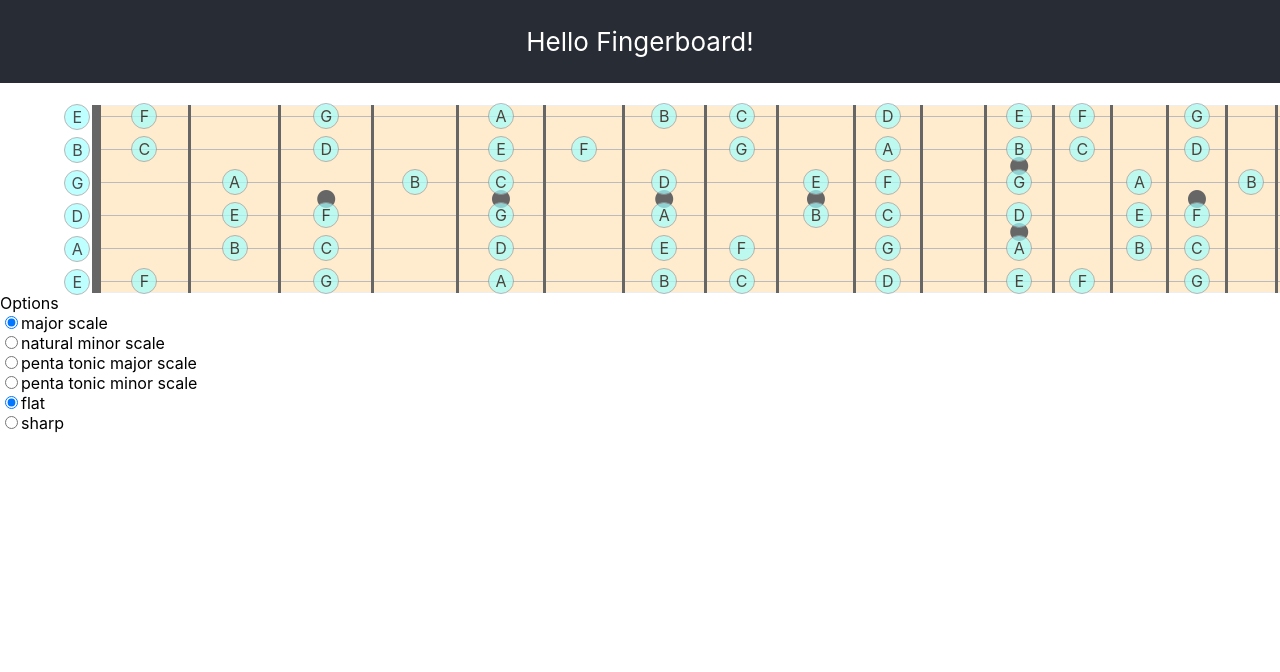
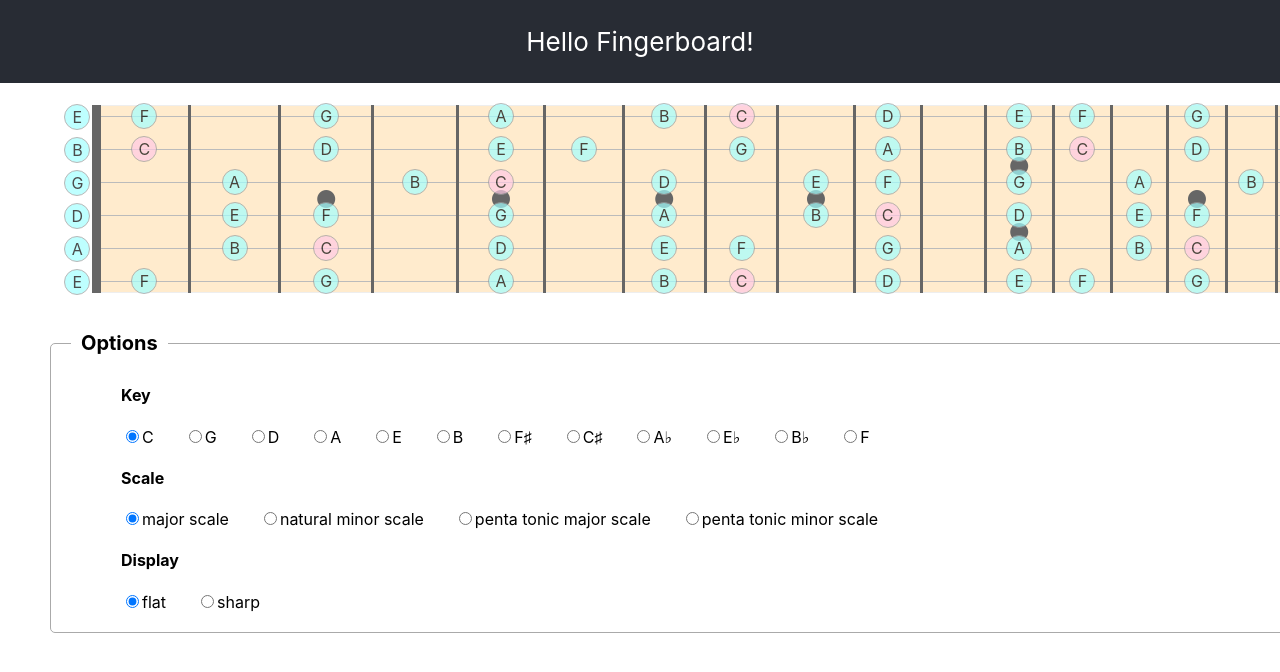
Before and after one commit to denki2019/scale, a React (Create React App) app: page / in a window 1280 px wide. Shown: the top 672 px of the page. Built offline with nearby package versions, Linux system fonts and the light colour scheme.

Commit message:
add options

```diff
--- /dev/null
+++ b/src/ControlPanel.css
@@ -0,0 +1,24 @@
+.optionsPanel {
+    border: 1px solid #aaa;
+    border-radius: 5px;
+    padding: 20px 70px;
+    margin: 50px;
+    position: relative;
+}
+
+.optionsPanelTitle {
+    position: absolute;
+    top: -30px;
+    left: 20px;
+    background-color: #fff;
+    font-size: 20px;
+    padding: 0 10px;
+}
+
+.optionGroup {
+    display: flex;
+}
+
+.optionItem {
+    margin-right: 30px;
+}
--- a/src/ControlPanel.js
+++ b/src/ControlPanel.js
@@ -1,50 +1,118 @@
 import React, { useState } from "react";
 import FingerBoard from './FingerBoard';
+import './ControlPanel.css';
 import {notes} from './config.js';
 import {scales} from './config.js';
 
 const ControlPanel = () => {
-  const [scaleType, setScaleType] = useState('0');
-  const [noteType, setNoteType] = useState('0');
+  const [scaleType, setScaleType] = useState(0);
+  const [noteType, setNoteType] = useState(0);
+  const [key, setKey] = useState(0);
 
   const handleScaleTypeChange = (event) => {
-    setScaleType(() => event.target.value);
+    setScaleType(() => Number(event.target.value));
   }
 
   const handleNoteTypeChange = (event) => {
-    setNoteType(() => event.target.value);
+    setNoteType(() => Number(event.target.value));
   }
 
-  const scale = _getScale(notes[noteType], scales[scaleType]);
+  const handleKeyChange = (event) => {
+    setKey(() => Number(event.target.value));
+  }
+
+  const scaleArr = _changeKey(scales[scaleType], key);
+  const scale = _getScale(notes[noteType], scaleArr);
 
   return (
     <div>
-      <FingerBoard scale={scale} />
-      <div>Options</div>
-      <div>
-        <input type="radio" id="major" name="scale-type" value="0" checked={scaleType==='0'} onChange={handleScaleTypeChange}></input>
+      <FingerBoard scale={scale} root={notes[noteType][key * 7 % 12]} />
+      <div className="optionsPanel">
+        <h2 className="optionsPanelTitle">Options</h2>
+
+        <h4>Key</h4>
+        <div className="optionGroup">
+          <div className="optionItem">
+            <input type="radio" id="c" name="key" value="0" checked={key===0} onChange={handleKeyChange}></input>
+            <label htmlFor="c">C</label>
+          </div>
+          <div className="optionItem">
+            <input type="radio" id="g" name="key" value="1" checked={key===1} onChange={handleKeyChange}></input>
+            <label htmlFor="g">G</label>
+          </div>
+          <div className="optionItem">
+            <input type="radio" id="d" name="key" value="2" checked={key===2} onChange={handleKeyChange}></input>
+            <label htmlFor="d">D</label>
+          </div>
+          <div className="optionItem">
+            <input type="radio" id="a" name="key" value="3" checked={key===3} onChange={handleKeyChange}></input>
+            <label htmlFor="a">A</label>
+          </div>
+          <div className="optionItem">
+            <input type="radio" id="e" name="key" value="4" checked={key===4} onChange={handleKeyChange}></input>
+            <label htmlFor="e">E</label>
+          </div>
+          <div className="optionItem">
+            <input type="radio" id="b" name="key" value="5" checked={key===5} onChange={handleKeyChange}></input>
+            <label htmlFor="b">B</label>
+          </div>
+          <div className="optionItem">
+            <input type="radio" id="f_sharp" name="key" value="6" checked={key===6} onChange={handleKeyChange}></input>
+            <label htmlFor="f_sharp">F♯</label>
+          </div>
+          <div className="optionItem">
+            <input type="radio" id="c_sharp" name="key" value="7" checked={key===7} onChange={handleKeyChange}></input>
+            <label htmlFor="c_sharp">C♯</label>
+          </div>
+          <div className="optionItem">
+            <input type="radio" id="a_flat" name="key" value="8" checked={key===8} onChange={handleKeyChange}></input>
+            <label htmlFor="a_flat">A♭</label>
+          </div>
+          <div className="optionItem">
+            <input type="radio" id="e_flat" name="key" value="9" checked={key===9} onChange={handleKeyChange}></input>
+            <label htmlFor="e_flat">E♭</label>
+          </div>
+          <div className="optionItem">
+            <input type="radio" id="b_flat" name="key" value="10" checked={key===10} onChange={handleKeyChange}></input>
+            <label htmlFor="b_flat">B♭</label>
+          </div>
+          <div className="optionItem">
+            <input type="radio" id="f" name="key" value="11" checked={key===11} onChange={handleKeyChange}></input>
+            <label htmlFor="f">F</label>
+          </div>
+        </div>
+
+        <h4>Scale</h4>
+        <div className="optionGroup">
+          <div className="optionItem">
+            <input type="radio" id="major" name="scale-type" value="0" checked={scaleType===0} onChange={handleScaleTypeChange}></input>
             <label htmlFor="major">major scale</label>
           </div>
-      <div>
-        <input type="radio" id="minor" name="scale-type" value="1" checked={scaleType==='1'} onChange={handleScaleTypeChange}></input>
+          <div className="optionItem">
+            <input type="radio" id="minor" name="scale-type" value="1" checked={scaleType===1} onChange={handleScaleTypeChange}></input>
             <label htmlFor="minor">natural minor scale</label>
           </div>
-      <div>
-        <input type="radio" id="penta_major" name="scale-type" value="2" checked={scaleType==='2'} onChange={handleScaleTypeChange}></input>
+          <div className="optionItem">
+            <input type="radio" id="penta_major" name="scale-type" value="2" checked={scaleType===2} onChange={handleScaleTypeChange}></input>
             <label htmlFor="penta_major">penta tonic major scale</label>
           </div>
-      <div>
-        <input type="radio" id="penta_minor" name="scale-type" value="3" checked={scaleType==='3'} onChange={handleScaleTypeChange}></input>
+          <div className="optionItem">
+            <input type="radio" id="penta_minor" name="scale-type" value="3" checked={scaleType===3} onChange={handleScaleTypeChange}></input>
             <label htmlFor="penta_minor">penta tonic minor scale</label>
           </div>
+        </div>
 
-      <div>
-        <input type="radio" id="flat" name="note-type" value="0" checked={noteType==='0'} onChange={handleNoteTypeChange}></input>
+        <h4>Display</h4>
+        <div className="optionGroup">
+          <div className="optionItem">
+            <input type="radio" id="flat" name="note-type" value="0" checked={noteType===0} onChange={handleNoteTypeChange}></input>
             <label htmlFor="flat">flat</label>
           </div>
-      <div>
-        <input type="radio" id="sharp" name="note-type" value="1" checked={noteType==='1'} onChange={handleNoteTypeChange}></input>
+          <div className="optionItem">
+            <input type="radio" id="sharp" name="note-type" value="1" checked={noteType===1} onChange={handleNoteTypeChange}></input>
             <label htmlFor="sharp">sharp</label>
+          </div>
+        </div>
       </div>
     </div>
   );
@@ -64,4 +132,15 @@ const _getScale = (notes, scaleArr) => {
   return scale;
 }
 
+const _changeKey = (scaleArr, key) => {
+  let offset = key * 5 % 12;
+  let arr = [];
+  for (let i = 0; i < scaleArr.length; i++) {
+    offset = offset === scaleArr.length ? 0 : offset;
+    arr.push(scaleArr[offset]);
+    offset++;
+  }
+  return arr;
+}
+
 export default ControlPanel;
--- a/src/FingerBoard.css
+++ b/src/FingerBoard.css
@@ -46,7 +46,7 @@ td span {
     cursor: pointer;
 }
 
-td span.half {
+td span.root {
     background-color:rgb(255, 202, 228);
 }
 
--- a/src/FingerBoard.js
+++ b/src/FingerBoard.js
@@ -5,7 +5,7 @@ import {frets} from './config.js';
 
 const FingerBoard = (props) => {
   const positionArray = _getPositionArray(props.scale, tuning);
-  const tr = positionArray.map((string, key) => <Strings string={string} key={key} />);
+  const tr = positionArray.map((string, key) => <Strings string={string} root={props.root} key={key} />);
   const th = positionArray[0].map((item, key) => <th key={key} style={{width: 130 - key * 4 + 'px'}}></th>);
   const tr_last = positionArray[0].map((item, key) => <td key={key} ></td>);
 
--- a/src/Strings.js
+++ b/src/Strings.js
@@ -1,14 +1,14 @@
 const Strings = (props) => {
-    const string = props.string;
-    const td = string.map((scale, key) => {
+    const td = props.string.map((scale, key) => {
+        let scaleNote;
         if (scale) {
-            // if (scale === 'F' || scale === 'B') {
-            //     return <td key={key}><span className="half">{scale}</span></td>
-            // }
-            return <td key={key}><span>{scale}</span></td>
-        } else {
-            return <td key={key}></td>
+            if (scale === props.root) {
+                scaleNote = <span className="root">{scale}</span>;
+            } else {
+                scaleNote = <span>{scale}</span>;
+            }
         }
+        return <td key={key}>{scaleNote}</td>
     });
 
     return (
--- a/src/config.js
+++ b/src/config.js
@@ -20,7 +20,7 @@ const SCALES = [
 //Default
 const DEFAULT_TUNING = [4, 11, 7, 2, 9, 4];
 
-const DEFAULT_ROOT = 0;
+// const DEFAULT_ROOT = 0;
 
 //Options
 export const tuning = DEFAULT_TUNING;
@@ -28,4 +28,4 @@ export const frets = 24;
 
 export const notes = NOTES;
 export const scales = SCALES;
-export const root = DEFAULT_ROOT;
+// export const root = DEFAULT_ROOT;
```
Lines whose indentation alone changed are shown as unchanged.
